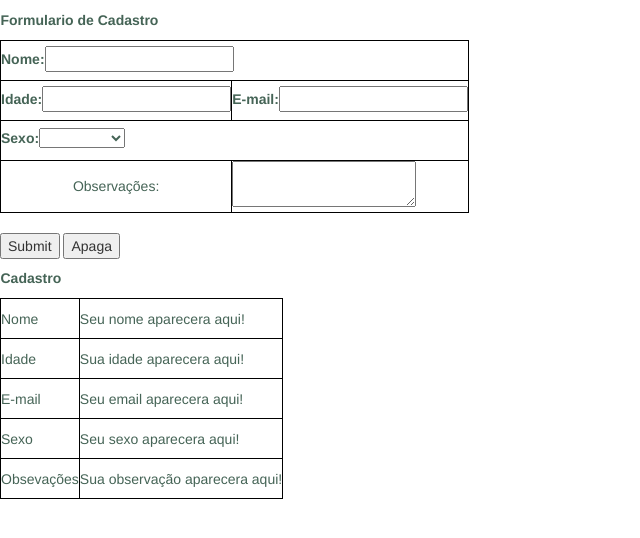
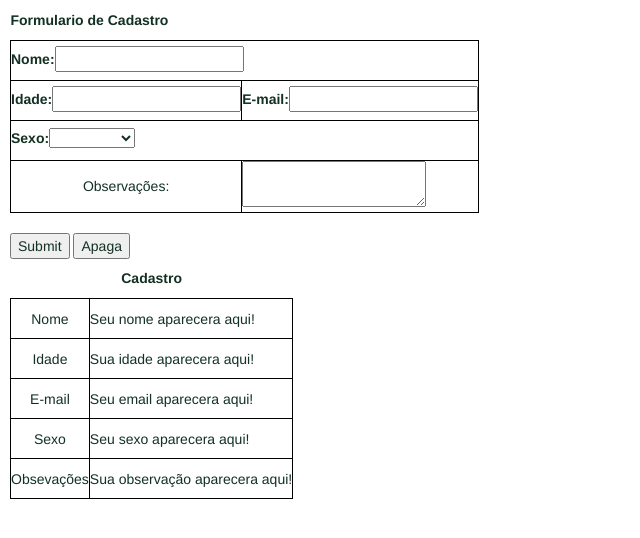
Before and after one commit to RodrigoSAugusto/aulas_php, a PHP site: page /teste_formulario.php in a window 1280 px wide. Shown: the top 538 px of the page, without its empty margins (0-640 px from the left). Run offline with PHP 8.4, Linux system fonts and the light colour scheme.

Commit message:
corrigido cor div

```diff
--- a/teste_formulario.php
+++ b/teste_formulario.php
@@ -8,25 +8,33 @@
     <script src="https://maxcdn.bootstrapcdn.com/bootstrap/3.4.1/js/bootstrap.min.js"></script>
     <title>Cadastro</title>
     <style>
+        div {
+
+            color: #123123;
+            padding-left: 10px;
+            padding-right: 10px;
+            margin-bottom: 10px;
+        }
         table {
 
             border-collapse: collapse;
-            background-image: ulr(https://lirp.cdn-website.com/095db2c8/dms3rep/multi/opt/Medicalway+-+Logomarca%2BSlogan+%28Branca%29-277w.png);
             background-size: 100% auto;
-            color: #456456;
+            color: #123123;
         }
         tr {
             height: 40px;
+            width: 100px auto;
         }
         td {
 
             border: 1px solid black;
+            width: 200px auto;
+            height: 40px;
         }
-
-
     </style>
 </head>
 <body>
+    <div>
     <form method="POST" action="teste_formulario.php">
     <table>
         <thead>
@@ -97,34 +105,32 @@
     <table>
         <thead>
                 <tr>
-                    <th colspan="2" center>Cadastro</th>
+                    <th style="text-align: center; vertical-align: middle;" colspan="2" center>Cadastro</th>
                 </tr>
         </thead>
         <tbody>
             <tr>
-                <td>Nome</td>
+                <td style="text-align: center; vertical-align: middle;" >Nome</td>
                 <td><?php echo $nome; ?></td>
             </tr>
             <tr>
-                <td>Idade</td>
+                <td style="text-align: center; vertical-align: middle;" >Idade</td>
                 <td><?php echo $idade; ?></td>
             </tr>
             <tr>
-                <td>E-mail</td>
+                <td style="text-align: center; vertical-align: middle;" >E-mail</td>
                 <td><?php echo $email; ?></td>
             </tr>
             <tr>
-                <td>Sexo</td>
+                <td style="text-align: center; vertical-align: middle;" >Sexo</td>
                 <td><?php echo $sexo; ?></td>
             </tr>
             <tr>
-                <td>Obsevações</td>
+                <td style="text-align: center; vertical-align: middle;" >Obsevações</td>
                 <td style="wid~th:50%;"><?php echo $obs; ?></td>
             </tr>
         </tbody>
     </table>
 
-
-
 </body>
 </html>
```
